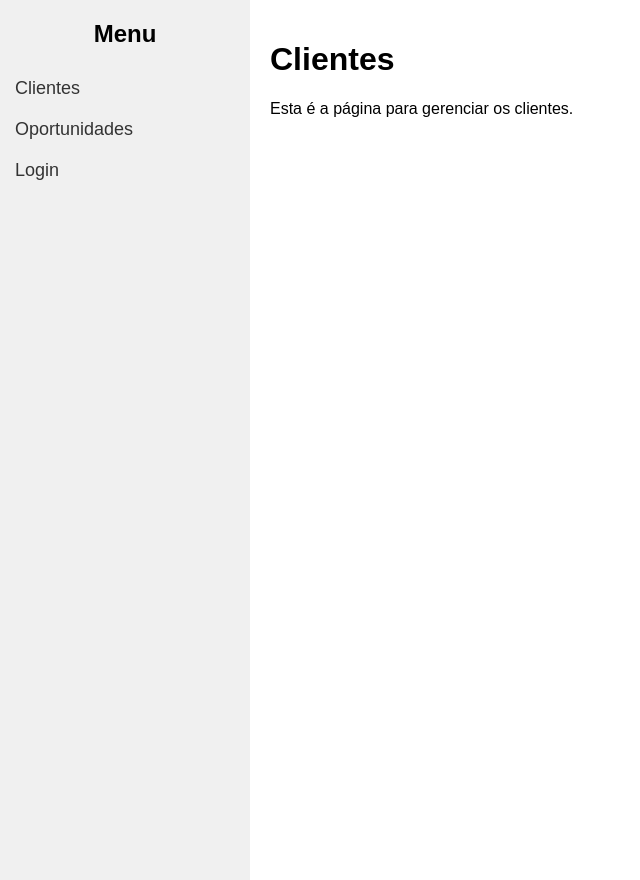
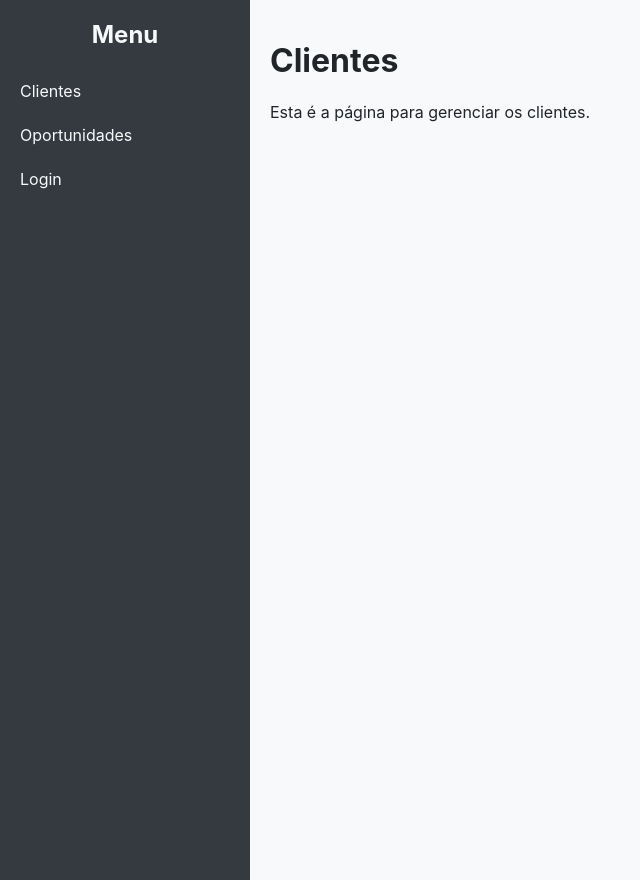
Before and after one commit to Lucas-Juliao/SISTEMA_ERP, a Flask app: page /clientes in a window 1280 px wide; the page is wider, and only the part inside the window is pictured. Shown: that part, without its empty margins (0-640 px from the left). Run offline with Flask 3, Linux system fonts and the light colour scheme.

Commit message:
feat: Implements professional UI with responsive menu
This commit refines the user interface to give it a more professional look and feel.

- **Color Palette:** The CSS has been updated to use a professional palette of grays and whites.
- **Responsive Menu:** The side menu is now responsive and animated.
  - It overlays the content on mobile devices.
  - It can be opened with a hamburger button.
  - It closes automatically when the user clicks outside of it.
- **JavaScript Enhancement:** The interactivity logic has been improved to handle the "click outside to close" feature.

```diff
--- a/static/script.js
+++ b/static/script.js
@@ -2,7 +2,19 @@ document.addEventListener('DOMContentLoaded', function() {
     const openBtn = document.getElementById('open-btn');
     const sidebar = document.getElementById('sidebar');
 
-    openBtn.addEventListener('click', function() {
+    // Abre/fecha o menu ao clicar no botão
+    openBtn.addEventListener('click', function(event) {
+        event.stopPropagation(); // Impede que o clique se propague para o document
         sidebar.classList.toggle('open');
     });
+
+    // Fecha o menu se clicar fora dele
+    document.addEventListener('click', function(event) {
+        const isClickInsideSidebar = sidebar.contains(event.target);
+        const isClickOnOpenBtn = openBtn.contains(event.target);
+
+        if (sidebar.classList.contains('open') && !isClickInsideSidebar && !isClickOnOpenBtn) {
+            sidebar.classList.remove('open');
+        }
+    });
 });
--- a/static/style.css
+++ b/static/style.css
@@ -1,9 +1,20 @@
+/* Paleta de Cores Profissional */
+:root {
+    --primary-bg: #ffffff;
+    --secondary-bg: #f8f9fa;
+    --sidebar-bg: #343a40; /* Cinza escuro */
+    --sidebar-text: #f8f9fa; /* Branco acinzentado */
+    --sidebar-hover: #495057; /* Cinza um pouco mais claro */
+    --text-color: #212529; /* Preto suave */
+    --border-color: #dee2e6; /* Cinza claro para bordas */
+}
+
 /* Estilos Gerais */
 body {
-    font-family: sans-serif;
+    font-family: -apple-system, BlinkMacSystemFont, "Segoe UI", Roboto, "Helvetica Neue", Arial, sans-serif;
     margin: 0;
-    display: flex;
-    transition: margin-left .5s; /* Adiciona animação ao conteúdo */
+    background-color: var(--secondary-bg);
+    color: var(--text-color);
 }
 
 /* --- Estilos do Menu Lateral (Sidebar) --- */
@@ -11,18 +22,23 @@ body {
     height: 100vh;
     width: 250px;
     position: fixed;
-    z-index: 1;
+    z-index: 2; /* Acima do overlay */
     top: 0;
-    left: 0;
-    background-color: #f0f0f0;
+    left: -250px; /* Escondido por padrão */
+    background-color: var(--sidebar-bg);
     overflow-x: hidden;
     padding-top: 20px;
-    transition: 0.5s; /* Animação de transição */
+    transition: left 0.3s ease-in-out;
+}
+
+.sidebar.open {
+    left: 0;
 }
 
 .sidebar h2 {
     text-align: center;
     margin-top: 0;
+    color: var(--sidebar-text);
 }
 
 .sidebar ul {
@@ -31,55 +47,33 @@ body {
 }
 
 .sidebar ul li a {
-    padding: 10px 15px;
+    padding: 12px 20px;
     text-decoration: none;
-    font-size: 18px;
-    color: #333;
+    font-size: 1rem;
+    color: var(--sidebar-text);
     display: block;
-    transition: 0.3s;
+    transition: background-color 0.2s;
 }
 
 .sidebar ul li a:hover {
-    background-color: #ddd;
+    background-color: var(--sidebar-hover);
 }
 
 /* --- Estilos do Conteúdo Principal --- */
 .content {
     padding: 20px;
-    flex-grow: 1;
-    transition: margin-left .5s;
-    margin-left: 250px; /* Mesmo valor da largura do sidebar */
+    width: 100%;
+    transition: margin-left 0.3s ease-in-out;
 }
 
 /* --- Botão Hamburger --- */
 .open-btn {
-    font-size: 30px;
+    font-size: 24px;
     cursor: pointer;
-    background-color: #f0f0f0;
+    background: none;
     border: none;
     padding: 10px 15px;
-    display: none; /* Escondido por padrão em telas grandes */
-}
-
-/* --- Estilos Responsivos --- */
-@media screen and (max-width: 768px) {
-    .sidebar {
-        width: 0; /* Menu escondido por padrão */
-        left: -50px; /* Garante que o conteúdo não sobreponha */
-    }
-
-    .sidebar.open {
-        width: 250px; /* Mostra o menu */
-        left: 0;
-    }
-
-    .content {
-        margin-left: 0; /* Conteúdo ocupa a tela toda */
-    }
-
-    .open-btn {
-        display: block; /* Mostra o botão em telas pequenas */
-    }
+    color: var(--text-color);
 }
 
 /* --- Estilos para Mensagens Flash --- */
@@ -107,3 +101,16 @@ body {
     background-color: #d1ecf1;
     border-color: #bee5eb;
 }
+
+/* Não é mais necessário, o menu agora sobrepõe */
+@media screen and (min-width: 769px) {
+    .sidebar {
+        left: 0;
+    }
+    .content {
+        margin-left: 250px;
+    }
+    .open-btn {
+        display: none;
+    }
+}
```
